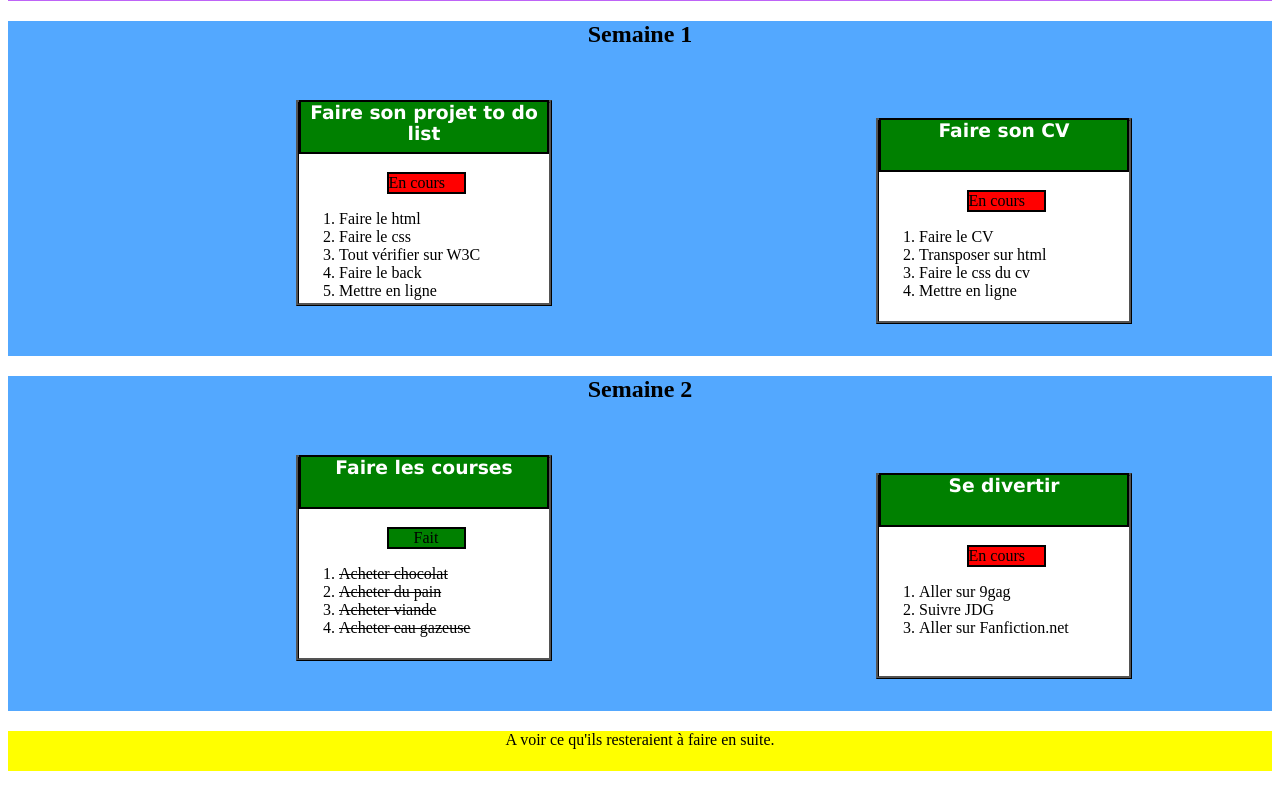
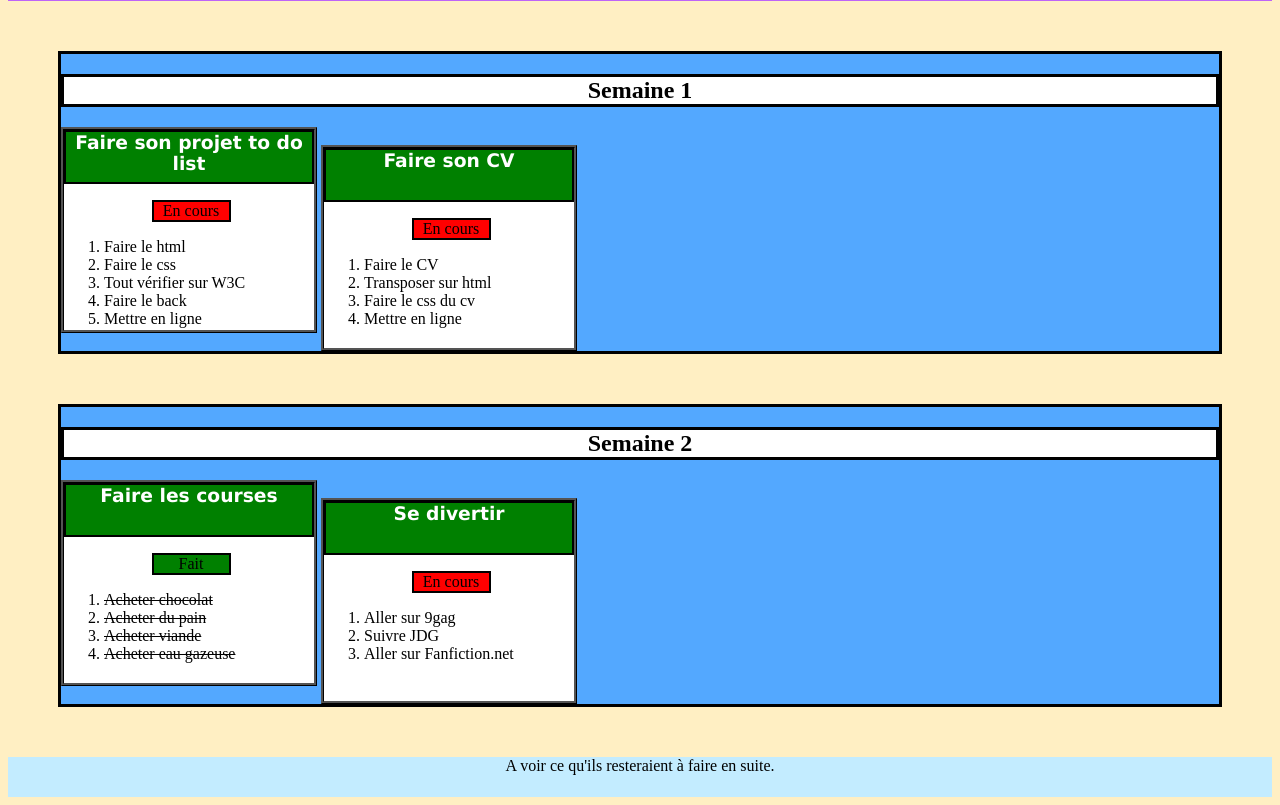
Before and after one commit to geasseur/To-do-list, a plain HTML site: page todolist.html in a window 1280 px wide. Shown: the part 93-898 px from the top of the page. Before the commit the page ends 872 px from the top, so only its background shows below. Drawn offline with Linux system fonts and the light colour scheme.

Commit message:
modification border css

```diff
--- a/todolist.css
+++ b/todolist.css
@@ -1,36 +1,49 @@
-header{
+body{
+  background-color: #ffefc3;
+}
+
+header{ /*entête*/
   background-color: #64f7f2;
   border-style:solid;
   border-color: #be64f7;
   border-width: 3px;
 }
 
-header h1{
+header h1{ /*titre entête*/
   text-align: center;
   font-family: Arial;
 }
 
-h3{
+h3{ /* Les titres des différents projets*/
   background-color: green;
   font-family: Verdana;
   text-align: center;
   color:white;
   height: 50px;
-  margin-top:-3px;
   border-style: solid;
   border-width: 2px;
   border-color: black;
+  margin:0;
+  padding:0;
 }
 
-h2{
+h2{ /*titre des semaines*/
   text-align: center;
+  border-style: solid;
+  border-width: 3px;
+  border-color: black;
+  background-color: white;
 
 }
-.semaine{
+.semaine{ /* espace pour les différentes semaines*/
   background-color: #53a8ff;
+  border-style: solid;
+  border-width: 3px;
+  border-color: black;
+  margin:50px;
 }
 
-.projet{
+.projet{ /* css sur les cartes projet*/
   display: inline-block;
   height: 200px;
   width: 250px;
@@ -38,11 +51,12 @@ h2{
   border-style: ridge;
   border-color: black;
   border-width: 3px;
-  margin:2em;
-  margin-left: 18em;
+  margin:0;
+  padding: 0;
 }
 
-#CV{
+ol{
+  margin:0;
 
 }
 
@@ -61,6 +75,7 @@ h2{
 }
 
 .encours{
+  text-align: center;
   margin-left: 35%;
   background-color: red;
   width: 75px;
@@ -71,7 +86,7 @@ h2{
 
 
 footer{
-  background-color: yellow;
+  background-color: #c3ecff;
   height: 40px;
   margin-top: 20px;
   text-align: center;
--- a/todolist.html
+++ b/todolist.html
@@ -6,13 +6,13 @@
     <link rel="stylesheet" type="text/css" href="todolist.css"/>
   </head>
   <body>
-    <header>
+    <header> <!--Titre entête-->
       <h1>To do List</h1>
     </header>
 
-    <div class="semaine">
+    <div class="semaine"> <!--Partie du haut-->
       <h2>Semaine 1</h2>
-      <article class="projet">
+      <article class="projet"> <!--liste en haut à gauche-->
         <h3>Faire son projet to do list</h3>
         <p class="encours">En cours</p>
         <ol>
@@ -25,9 +25,9 @@
 
       </article>
 
-      <article class="projet">
+      <article class="projet"> <!--liste en haut à droite-->
         <h3>Faire son CV</h3>
-        <p class="encours" id="CV">En cours</p>
+        <p class="encours">En cours</p>
         <ol>
           <li>Faire le CV</li>
           <li>Transposer sur html</li>
@@ -36,9 +36,9 @@
         </ol>
     </div>
 
-    <div class="semaine">
+    <div class="semaine"> <!--Partie du bas-->
       <h2>Semaine 2</h2>
-      <article class="projet">
+      <article class="projet"><!--liste en bas à gauche-->
         <h3>Faire les courses</h3>
         <p id="fait">Fait</p>
         <ol class="fait">
@@ -48,7 +48,7 @@
           <li>Acheter eau gazeuse</li>
         </ol>
       </article>
-      <article class="projet">
+      <article class="projet"><!--liste en bas à droite-->
         <h3>Se divertir</h3>
         <p class="encours" id="divertissement">En cours</p>
         <ol>
```
